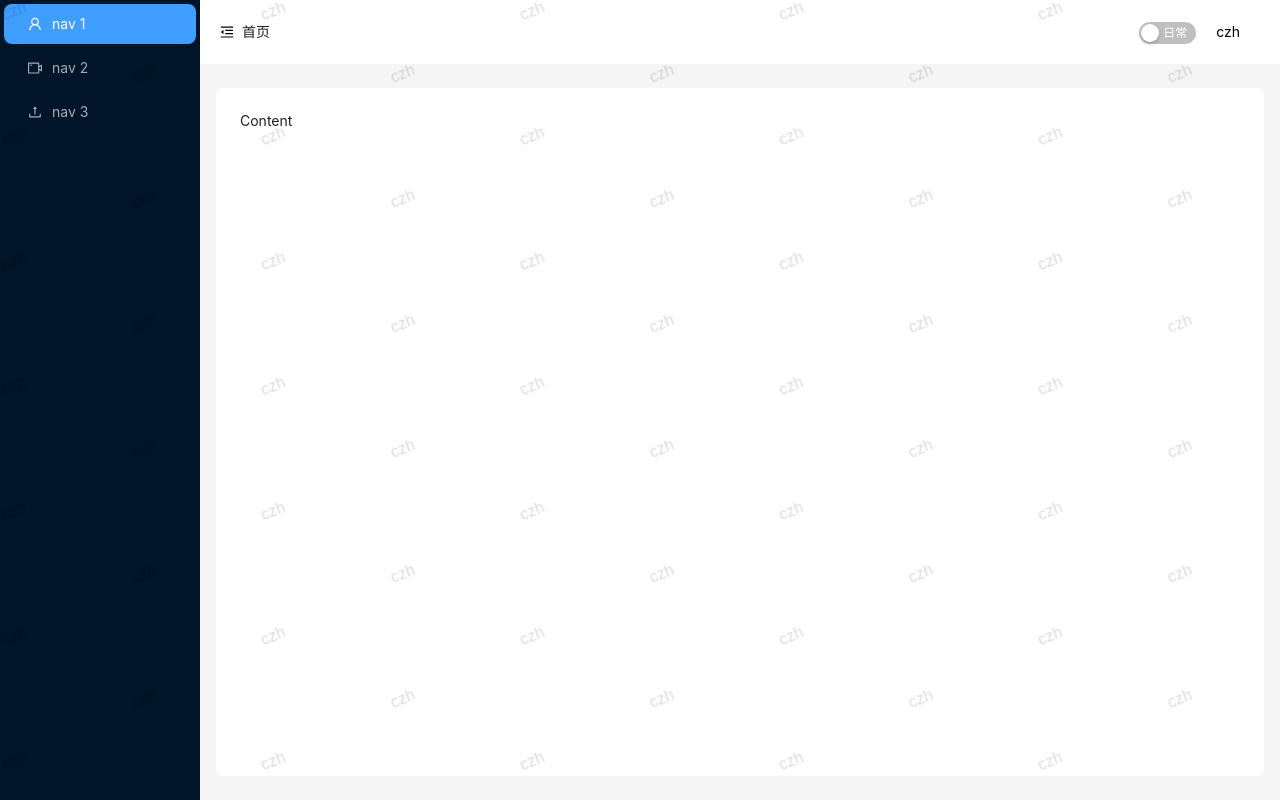
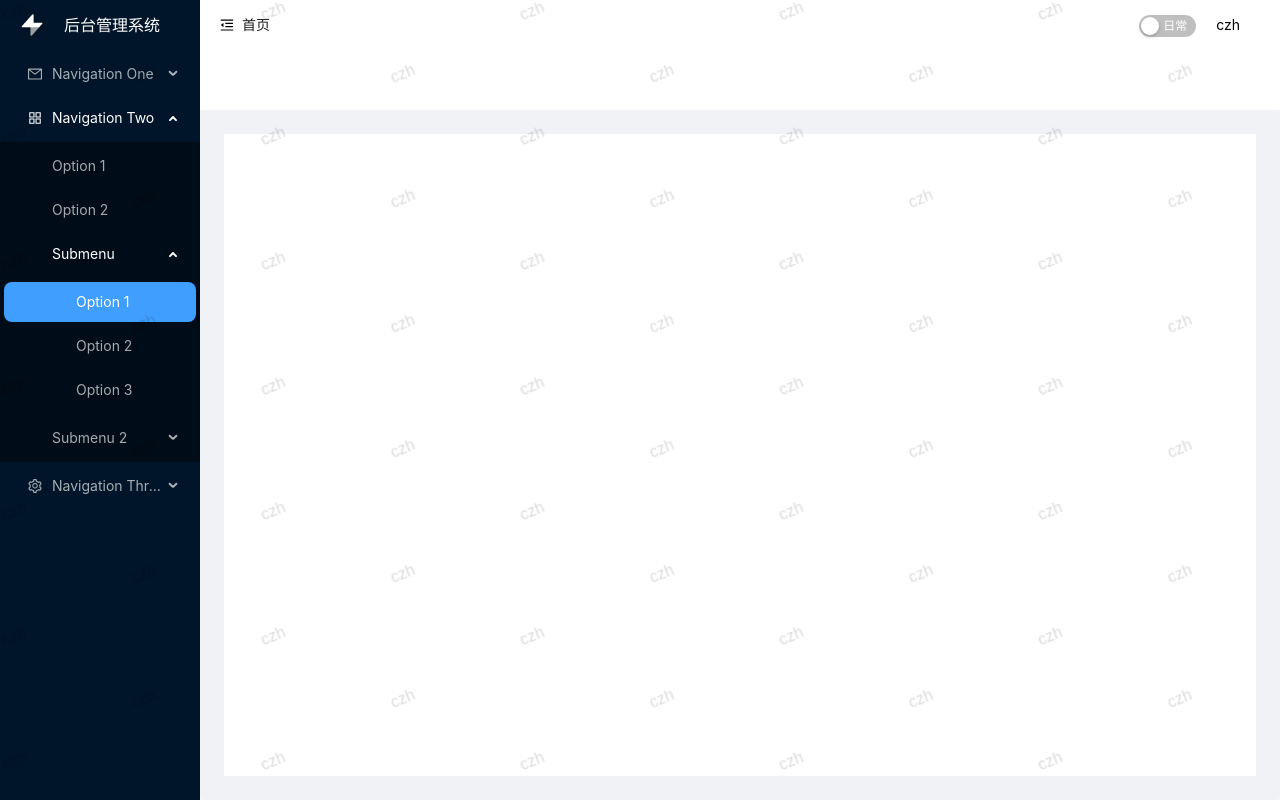
Before and after one commit to zhCaiCode/react_vite_admin, a React (Vite) app: page / in a window 1280 px wide. Built offline with nearby package versions, Linux system fonts and the light colour scheme.

Commit message:
layout布局优化

```diff
--- a/src/layout/index.module.less
+++ b/src/layout/index.module.less
@@ -1,6 +1,20 @@
-.watermarkWrapper{
-    height: inherit;
+.watermarkWrapper {
+  height: inherit;
 }
-.layoutWrapper{
-    height: 100%;
+.layoutWrapper {
+  height: 100%;
 }
+.content {
+  padding: 24px;
+  min-height: 280px;
+  background: var(--dark-home-bg-color);
+  border-radius: 5px;
+  display: flex;
+  overflow: auto;
+}
+.appWrapper {
+  flex: 1;
+  min-height: 100%;
+  position: relative;
+  background-color: var(--dark-bg-color);
+}
--- a/src/layout/index.tsx
+++ b/src/layout/index.tsx
@@ -1,16 +1,11 @@
 import React, { memo, useState } from "react";
 import type { ReactNode, FC } from "react";
-import {
-  MenuFoldOutlined,
-  MenuUnfoldOutlined,
-  UploadOutlined,
-  UserOutlined,
-  VideoCameraOutlined,
-} from "@ant-design/icons";
-import { Button, Layout, Menu, theme } from "antd";
+import { Button, Layout, theme } from "antd";
 import { Watermark } from "antd";
 import styles from "./index.module.less";
 import NavHeader from "./navHeader";
+import Menu from "@/components/Menu";
+import { Outlet } from "react-router-dom";
 const { Header, Sider, Content } = Layout;
 interface Iprops {
   children?: ReactNode;
@@ -25,31 +20,12 @@
       <Layout className={styles.layoutWrapper}>
         <Sider trigger={null} collapsible collapsed={collapsed}>
           <div className="demo-logo-vertical" />
-          <Menu
-            theme="dark"
-            mode="inline"
-            defaultSelectedKeys={["1"]}
-            items={[
-              {
-                key: "1",
-                icon: <UserOutlined />,
-                label: "nav 1",
-              },
-              {
-                key: "2",
-                icon: <VideoCameraOutlined />,
-                label: "nav 2",
-              },
-              {
-                key: "3",
-                icon: <UploadOutlined />,
-                label: "nav 3",
-              },
-            ]}
-          />
+          <Menu />
         </Sider>
         <Layout>
-          <Header style={{ padding: 0, background: colorBgContainer }}>
+          <Header
+            style={{ padding: 0, background: colorBgContainer, height: 50 }}
+          >
             {/* <Button
               type="text"
               icon={collapsed ? <MenuUnfoldOutlined /> : <MenuFoldOutlined />}
@@ -62,17 +38,11 @@
             /> */}
             <NavHeader />
           </Header>
-
-          <Content
-            style={{
-              margin: "24px 16px",
-              padding: 24,
-              minHeight: 280,
-              background: colorBgContainer,
-              borderRadius: borderRadiusLG,
-            }}
-          >
-            Content
+          <div style={{ backgroundColor: "#fff", height: "60px" }}></div>
+          <Content className={styles.content}>
+            <div className={styles.appWrapper}>
+              <Outlet />
+            </div>
           </Content>
         </Layout>
       </Layout>
```
